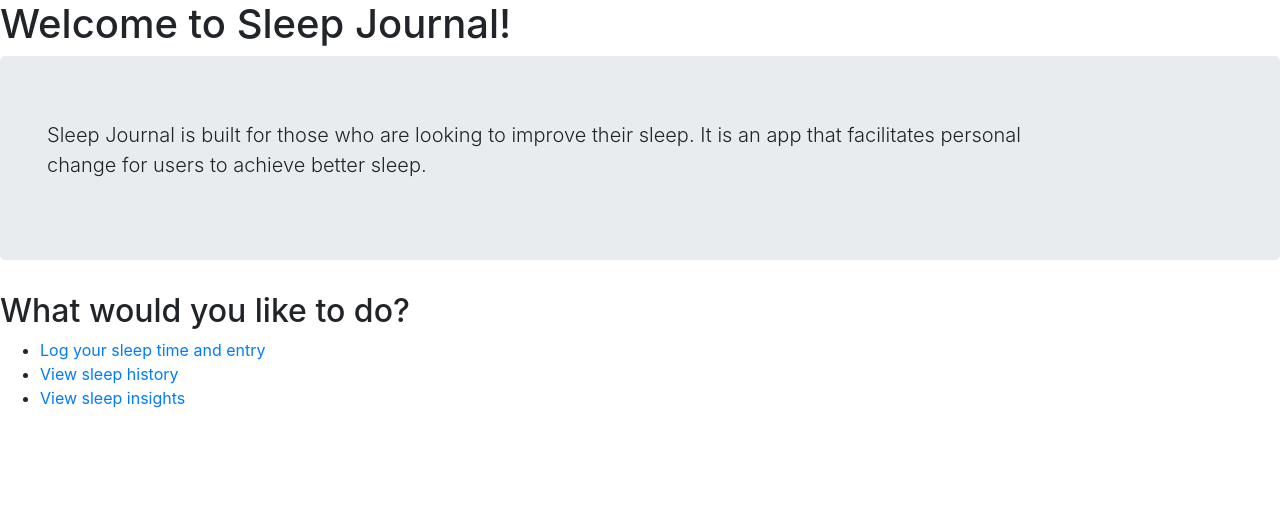
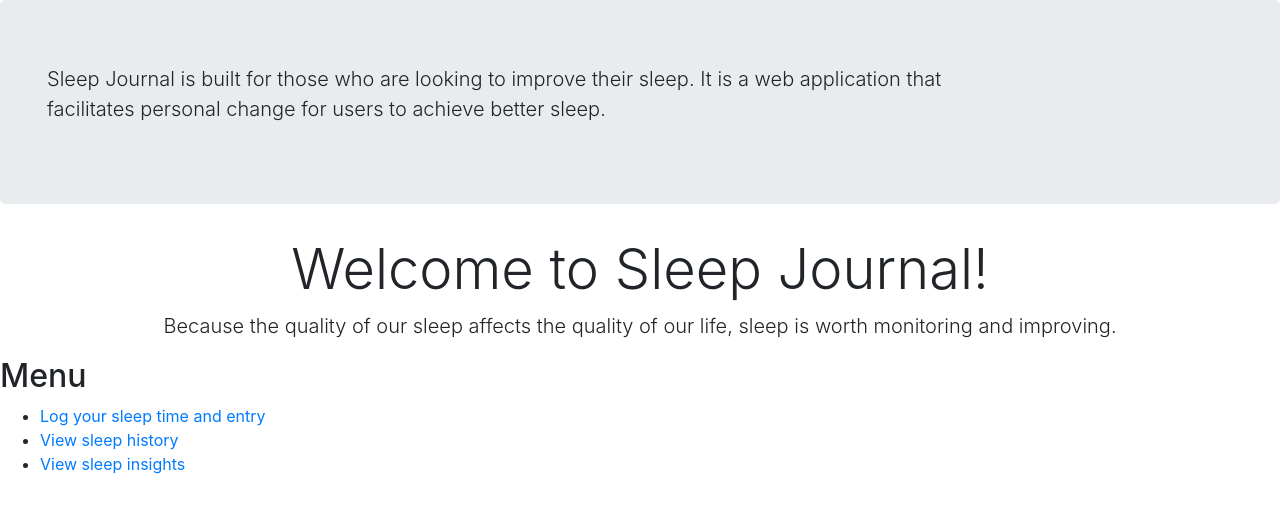
Before and after one commit to alice-yt/hackbright-project, a Flask app: page /menu in a window 1280 px wide. Shown: the part 56-569 px from the top of the page. Run offline with Flask 2, Linux system fonts and the light colour scheme; some libraries are stand-ins or nearby versions.

Commit message:
added a welcome section to the menu page

```diff
--- a/templates/menu.html
+++ b/templates/menu.html
@@ -2,18 +2,35 @@
 {% block title %}Sleep Journal · Menu{% endblock %}
 
 {% block body %}
-  <h1>Welcome to Sleep Journal!</h1>
 
       <!-- Jumbotron -->
       <div class="container-fluid">
         <div class="row jumbotron">
           <div class="col-xs-12 col-sm-12 col-md-9 col-lg-9 col-xl-10">
-            <p class="lead">Sleep Journal is built for those who are looking to improve their sleep. It is an app that facilitates personal change for users to achieve better sleep.</p>
+            <p class="lead">Sleep Journal is built for those who are looking to improve their sleep.
+              It is a web application that facilitates personal change for users to achieve better sleep.</p>
           </div>
         </div>
         </div>
 
-  <h2>What would you like to do?</h2>
+      <!-- Welcome section -->
+      <div class="container-fluid padding">
+      <div class="row welcome text-center">
+        <div class="col-12">
+          <h1 class="display-4">Welcome to Sleep Journal!</h1>
+        </div>
+        <hr>
+        <div class="col-12">
+          <p class="lead">Because the quality of our sleep affects the quality of our life, sleep is worth monitoring
+            and improving.
+          </p>
+        </div>
+      </div>
+      </div>
+
+
+
+  <h2>Menu</h2>
   <ul>
     <li><a href="/log_entry">Log your sleep time and entry</a></li>
     <!-- <li><a href="/calendar">Select a date</a></li> -->
```
